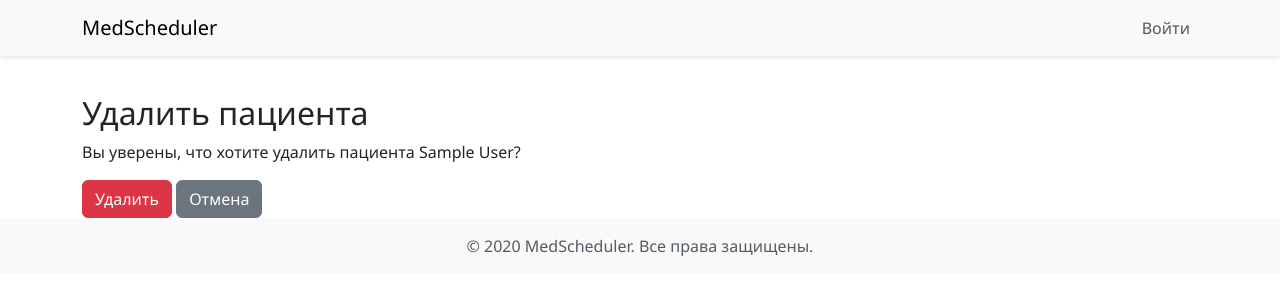
After one commit to timovlad/Operations_Schedule_Manager, a Django app: template Manager/templates/Manager/patient_confirm_delete.html in a window 1280 px wide. The commit adds this page. Shown: the top 300 px of the page. Run offline with Django 5.2, Linux system fonts and the light colour scheme; tables that the repository leaves empty hold one stand-in row (values such as "Sample post"); the template is opened without the code that fills it: values that come from a table or form of the project are taken from there, most other values are stand-ins (such as "Sample title", 1, 10 or a date in 2020); parts of the project's set-up code (start-up, migrations or seed data) failed here and were passed over.

Commit message:
create html and update urls

```diff
--- /dev/null
+++ b/Manager/templates/Manager/patient_confirm_delete.html
@@ -0,0 +1,15 @@
+{% extends 'Manager/base.html' %}
+
+{% block title %}Удалить пациента{% endblock %}
+
+{% block content %}
+<div class="container mt-4">
+    <h2>Удалить пациента</h2>
+    <p>Вы уверены, что хотите удалить пациента {{ patient.first_name }} {{ patient.last_name }}?</p>
+    <form method="post">
+        {% csrf_token %}
+        <button type="submit" class="btn btn-danger">Удалить</button>
+        <a href="{% url 'patient_list' %}" class="btn btn-secondary">Отмена</a>
+    </form>
+</div>
+{% endblock %}
--- a/Manager/templates/Manager/patient_form.html
+++ b/Manager/templates/Manager/patient_form.html
@@ -1,15 +1,15 @@
 {% extends 'Manager/base.html' %}
 
-{% block title %}Добавить пациента{% endblock %}
+{% block title %}{{ form.instance.pk|yesno:"Редактировать пациента,Добавить пациента" }}{% endblock %}
 
 {% block content %}
 <div class="container mt-4">
-    <h2>Добавить пациента</h2>
+    <h2>{{ form.instance.pk|yesno:"Редактировать пациента,Добавить пациента" }}</h2>
     <form method="post">
         {% csrf_token %}
         {% load crispy_forms_tags %}
         {{ form|crispy }}
-        <button type="submit" class="btn btn-primary">Сохранить</button>
+        <button type="submit" class="btn btn-success">Сохранить</button>
         <a href="{% url 'patient_list' %}" class="btn btn-secondary">Отмена</a>
     </form>
 </div>
--- a/Manager/urls.py
+++ b/Manager/urls.py
@@ -11,4 +11,7 @@ urlpatterns = [
     path('patients/new/', views.patient_create, name='patient_create'),
     path('login/', auth_views.LoginView.as_view(template_name='Manager/login.html'), name='login'),
     path('logout/', auth_views.LogoutView.as_view(next_page='index'), name='logout'),
+path('patients/edit/<int:pk>/', views.patient_update, name='patient_update'),
+path('patients/delete/<int:pk>/', views.patient_delete, name='patient_delete'),
+
 ]
```
Also changed, not shown: Manager/templates/Manager/patient_list.html (+6 -1 lines).
